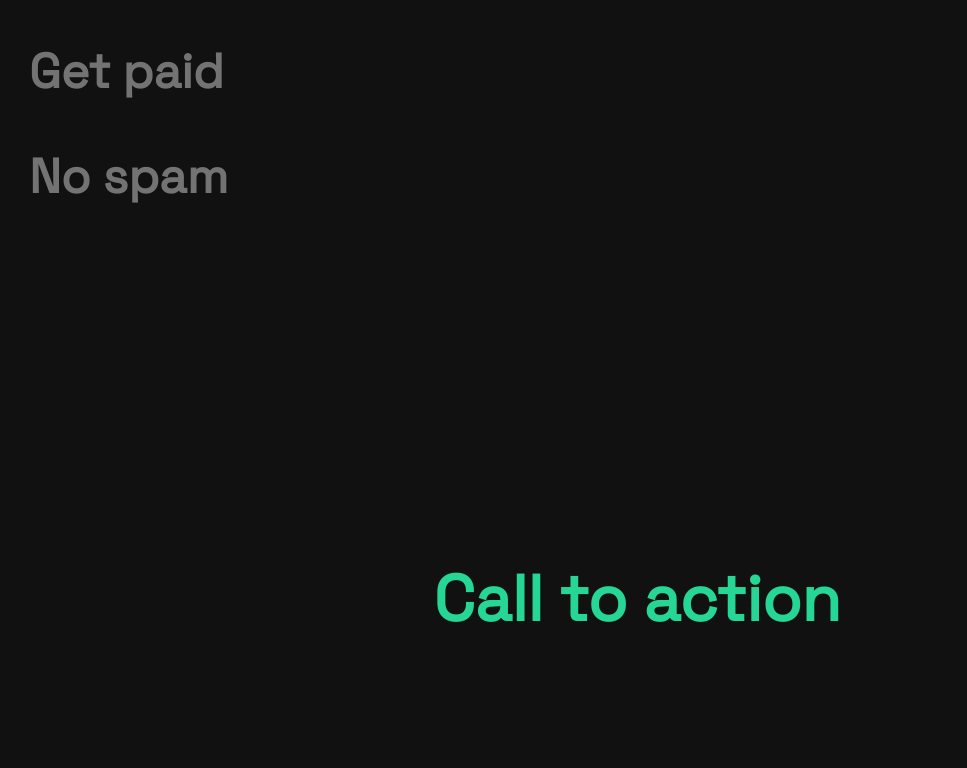
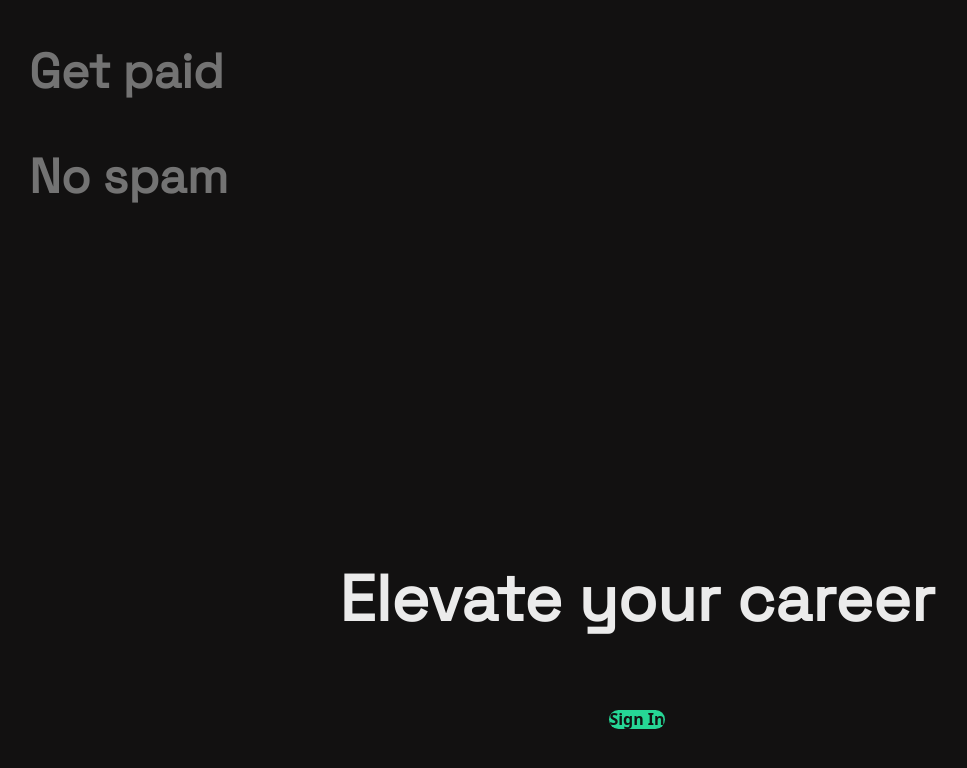
Before and after one commit to igorperic17/cored.in, a React (Vite) app in the folder packages/frontend/: page / in a window 1280 px wide. Shown: the part 1351-2119 px from the top of the page, without its empty margins (3-970 px from the left). Built offline with nearby package versions, Linux system fonts and the light colour scheme.

Commit message:
Add CallToAction that leads to App page for login

```diff
--- a/packages/frontend/src/modules/landing/components/CallToAction.tsx
+++ b/packages/frontend/src/modules/landing/components/CallToAction.tsx
@@ -1,11 +1,14 @@
-import { Box, Heading } from "@chakra-ui/react";
+import { Box, Button, Heading, VStack } from "@chakra-ui/react";
 
 export const CallToAction = () => {
   return (
-    <Box>
-      <Heading as="h2" fontSize="4rem" color="brand.600" mb="1em">
-        Call to action
+    <VStack minH="50vh">
+      <Heading as="h2" fontSize="4rem" mb="1em" textAlign="center">
+        Elevate your career
       </Heading>
-    </Box>
+      <Button variant="primary" size="xl">
+        Sign In
+      </Button>
+    </VStack>
   );
 };
```
